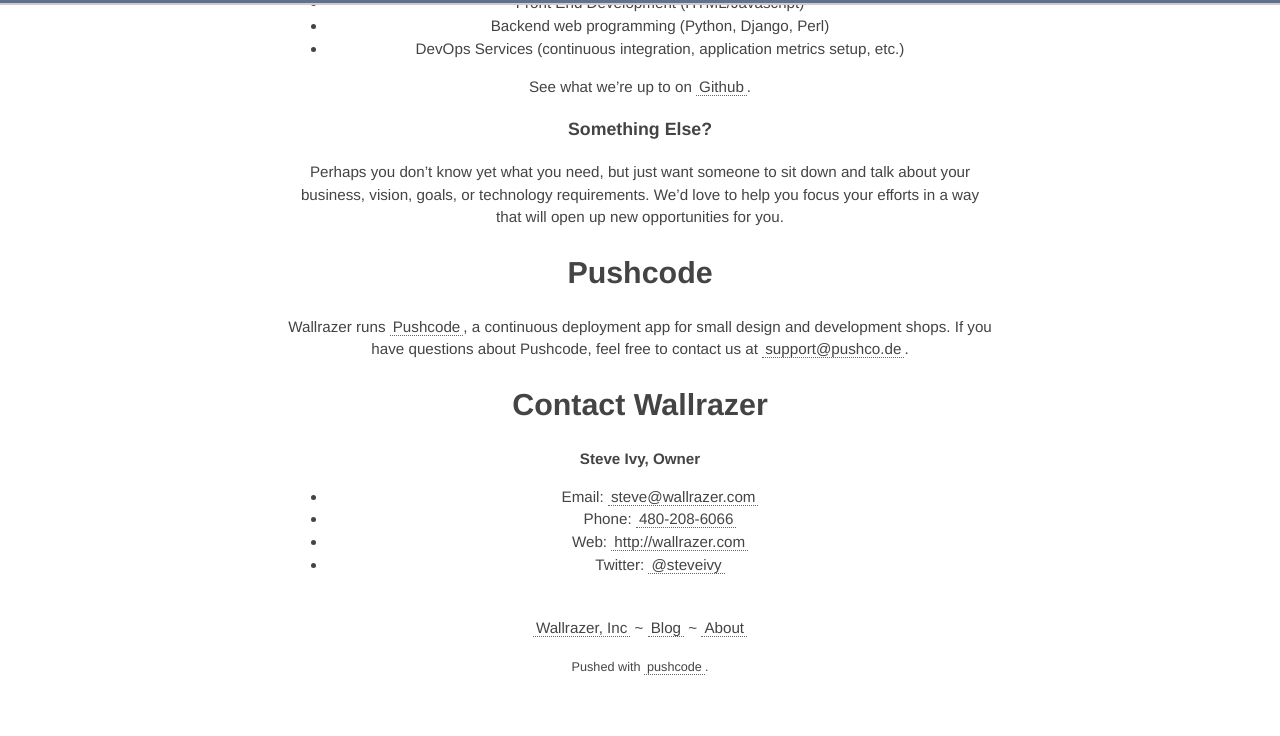
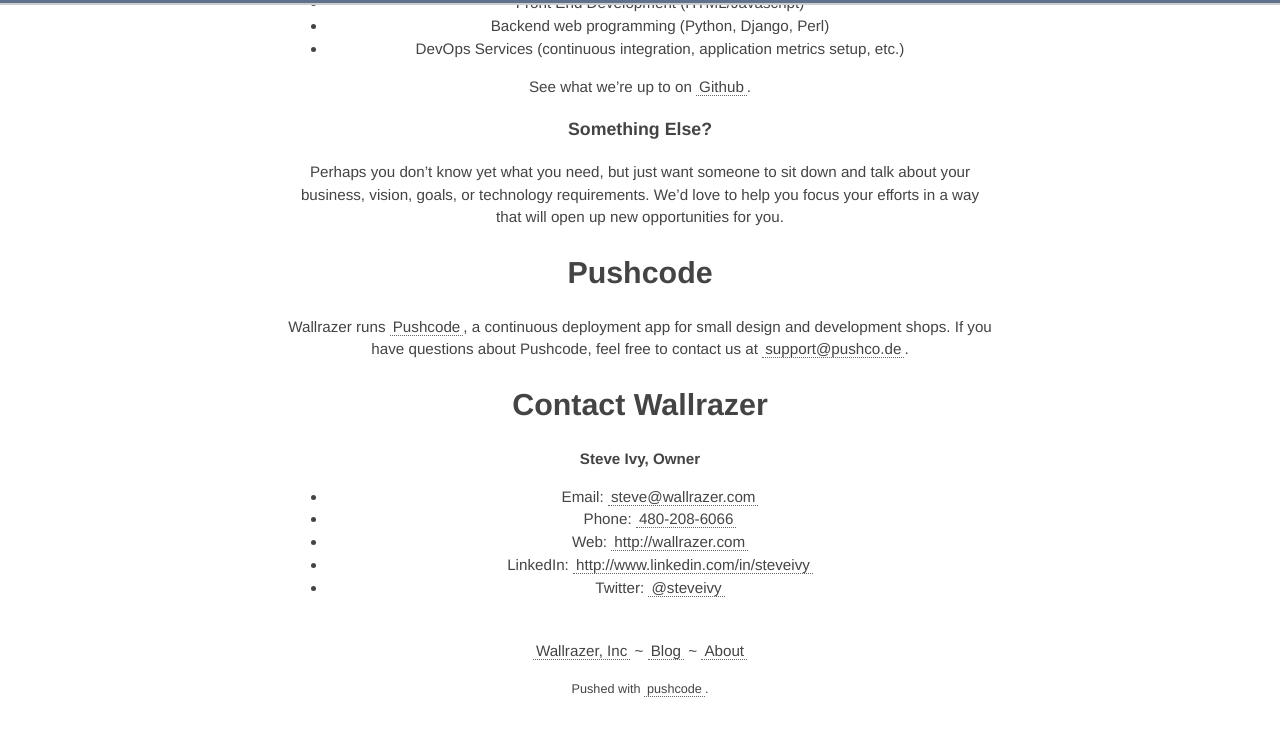
Before and after one commit to sivy/wallrazer.com, a Jekyll site: the page built from about.markdown, in a window 1280 px wide and 900 px high, scrolled down 701 px. Shown: the top 736 px of the window. Built offline with Jekyll 4.4.1, drawn with Linux system fonts in a browser that asks for light colours.

Commit message:
add linkedin link

```diff
--- a/about.markdown
+++ b/about.markdown
@@ -39,4 +39,5 @@ Wallrazer runs [Pushcode](http://pushco.de), a continuous deployment app for sma
 * Email: <steve@wallrazer.com>
 * Phone: <a href="tel:+1-480-208-6066">480-208-6066</a>
 * Web: <http://wallrazer.com>
+* LinkedIn: <http://www.linkedin.com/in/steveivy>
 * Twitter: [@steveivy](http://twitter.com/steveivy)
```
